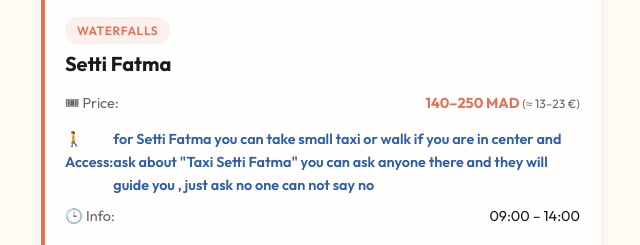
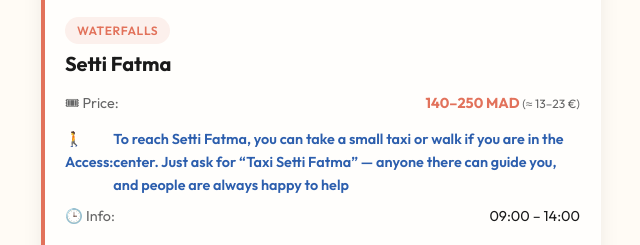
Before and after one commit to ebayismail20-create/marrakech-riads, a website built with Vite: page index.html in a window 1280 px wide. Shown: the part 8008-8253 px from the top of the page, without its empty margins (319-959 px from the left). Built offline with nearby package versions, Linux system fonts and the light colour scheme.

Commit message:
Update Setti Fatma access text

```diff
--- a/main.js
+++ b/main.js
@@ -163,7 +163,7 @@ const locations = {
             distance: '',
             price: { mad: '140–250 MAD', eur: '≈ 13–23 €' },
             bestTime: '09:00 – 14:00',
-            access: 'for Setti Fatma you can take small taxi or walk if you are in center and ask about "Taxi Setti Fatma" you can ask anyone there and they will guide you , just ask no one can not say no',
+            access: 'To reach Setti Fatma, you can take a small taxi or walk if you are in the center. Just ask for “Taxi Setti Fatma” — anyone there can guide you, and people are always happy to help',
             maps: 'https://maps.google.com/?q=Setti+Fatma+Ourika',
             badge: 'Waterfalls'
         }
```
Also changed, not shown: dist/assets/index-B6G0TsGA.js (added), dist/assets/index-DhHvr7JC.js (deleted), dist/index.html.
